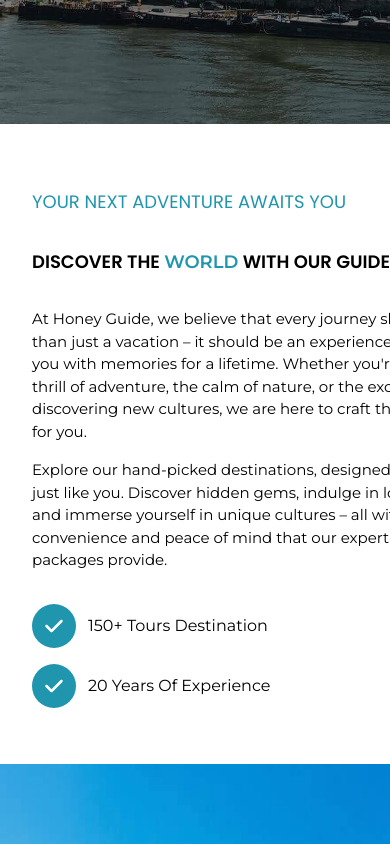
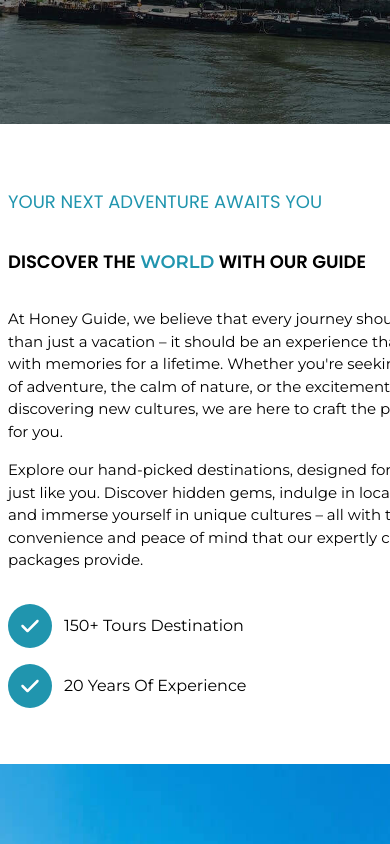
Before and after one commit to Jude006/HONEYS-ESCAPE, a React (Vite) app: page / in a window 390 px wide. Shown: the part 720-1564 px from the top of the page. Built offline with nearby package versions, Linux system fonts and the light colour scheme.

Commit message:
reduce my padding

```diff
--- a/src/components/HomeSection1.jsx
+++ b/src/components/HomeSection1.jsx
@@ -4,10 +4,10 @@ import { motion } from "framer-motion"; // Import framer-motion
 
 function HomeSection1() {
   return (
-    <div className="w-full font-mont overflow-hidden md:px-10 lg:px-20 px-4">
+    <div className="w-full font-mont overflow-hidden md:px-10 lg:px-20 ">
       <div className="grid grid-cols-12 gap-14 mt-16 items-center ">
         <motion.div
-          className="md:col-span-7 col-span-12 flex flex-col gap-8  px-4"
+          className="md:col-span-7 col-span-12 flex flex-col gap-8  px-2"
           initial={{ opacity: 0, y: 50 }} // Start with opacity 0 and moved down
           whileInView={{ opacity: 1, y: 0 }} // Animate to full opacity and original position
           viewport={{ once: false }} // Keeps the animation active when in view
```
